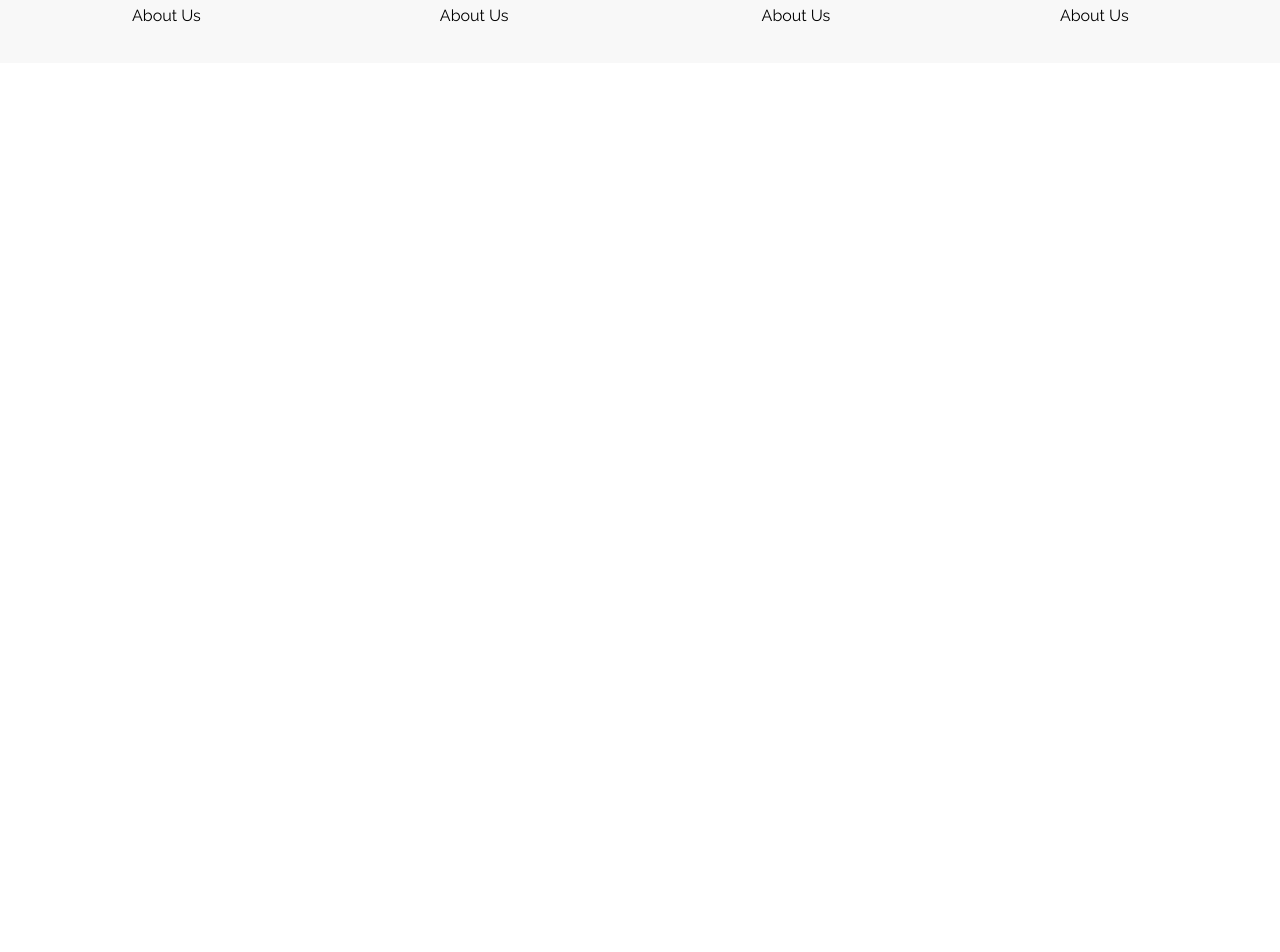
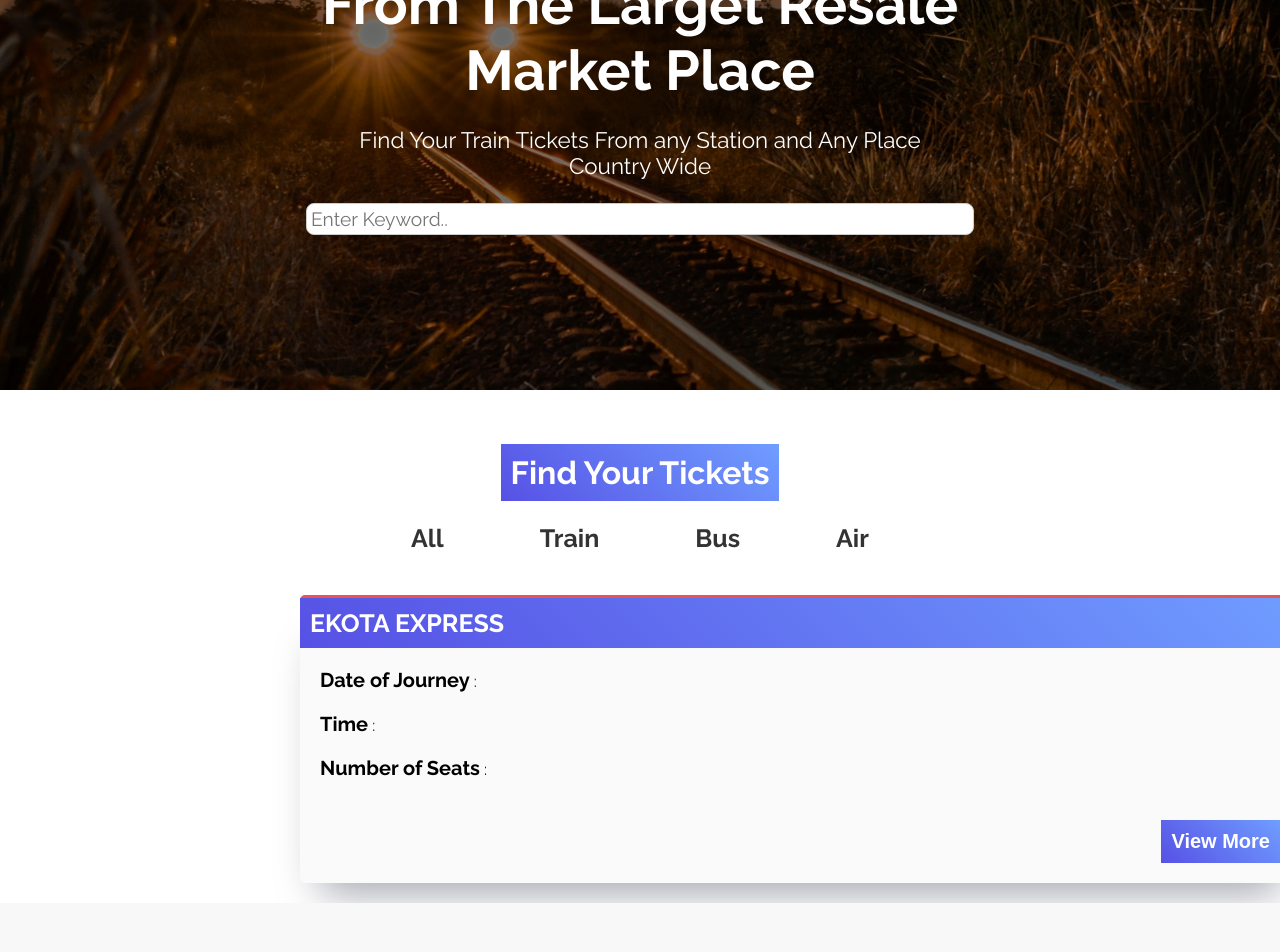
Before and after one commit to hasibulalamrahi/e-ticketing-app-client, a React (Create React App) app: page / in a window 1280 px wide. Shown: the part 340-1292 px from the top of the page. Before the commit the page ends 800 px from the top, so only its background shows below. Built offline with nearby package versions, Linux system fonts and the light colour scheme.

Commit message:
home page done

```diff
--- /dev/null
+++ b/src/Components/Home/bottom.jsx
@@ -0,0 +1,10 @@
+import "../../Styles/HomePage/bottom.css";
+const BottomSection = () => {
+  return (
+    <div>
+
+    </div>
+  );
+};
+
+export default BottomSection;
--- /dev/null
+++ b/src/Components/Home/cards.jsx
@@ -0,0 +1,30 @@
+import '../../Styles/HomePage/cards.css'
+const CardComponent = () => {
+    return (
+      <>
+        <div className="card-container">
+          <div className="box">
+            <div className="card-header">
+              <h3>EKOTA EXPRESS</h3>
+            </div>
+            <div className="ticket-content">
+              <div className="ticket-info">
+                <span className="info">Date of Journey</span> : <span></span>
+              </div>
+              <div className="ticket-info">
+                <span className="info">Time</span> : <span></span>
+              </div>
+              <div className="ticket-info">
+                <span className="info">Number of Seats</span> : <span></span>
+              </div>
+            </div>
+            <div className="toggle-button">
+              <button className="view-more"> View More</button>
+            </div>
+          </div>
+        </div>
+      </>
+    );
+}
+
+export default CardComponent;
--- a/src/Components/Home/main.jsx
+++ b/src/Components/Home/main.jsx
@@ -1,6 +1,13 @@
+import TopSection from './top'
+import TicketSection from './ticket'
+import BottomSection from "./bottom";
 function HomeComponent() {
   return <>
-
+    <div>
+        <TopSection/>
+        <TicketSection/>
+        <BottomSection/>
+    </div>
   </>;
 };
 
--- /dev/null
+++ b/src/Components/Home/ticket.jsx
@@ -0,0 +1,26 @@
+import "../../Styles/HomePage/ticket.css";
+import CardComponent from './cards'
+function TicketSection() {
+  return (
+    <>
+      <div className="best">
+        <h1>
+          <span>Find Your Tickets</span>
+        </h1>
+        <div className="attributes">
+          <p>
+            <span className="bold">All</span>
+          </p>
+          <p>Train</p>
+          <p>Bus</p>
+          <p>Air</p>
+        </div>
+      </div>
+      <div className="ticket-cards">
+        <CardComponent />
+      </div>
+    </>
+  );
+}
+
+export default TicketSection;
--- /dev/null
+++ b/src/Components/Home/top.jsx
@@ -0,0 +1,23 @@
+
+import "../../Styles/HomePage/top.css";
+function TopSection() {
+  return (
+    <>
+      <div className="hero">
+        <div className="content">
+          <h1>Find Your Train Ticket From The Larget Resale Market Place</h1>
+          <p className="search-text">
+            Find Your Train Tickets From any Station and Any Place Country Wide
+          </p>
+          <form className="search">
+            <div>
+              <input type="text" placeholder="Enter Keyword.." />
+            </div>
+          </form>
+        </div>
+      </div>
+    </>
+  );
+}
+
+export default TopSection;
--- a/src/Components/NavBars/Header/header.jsx
+++ b/src/Components/NavBars/Header/header.jsx
@@ -1,6 +1,7 @@
 
 
 import React, {useState} from 'react'
+import { Link } from "react-router-dom";
 import {HiOutlineMenuAlt4} from 'react-icons/hi'
 import {FaRegTimesCircle} from 'react-icons/fa'
 import { BsTagsFill } from "react-icons/bs";
@@ -21,7 +22,7 @@ const Header = () => {
           </h1>
           <ul className={click ? "nav-menu active" : "nav-menu"}>
             <li>
-              <a href="#">Home</a>
+              <Link to="/">Home</Link>
             </li>
             <li>
               <a href="#">Sell Tickets</a>
@@ -33,8 +34,12 @@ const Header = () => {
               <a href="#">About</a>
             </li>
           </ul>
-          <button className="btn">Sign In</button>
-          <button className="btn">Sign Up</button>
+          <Link to="/sign-in">
+            <button className="btn">Sign In</button>
+          </Link>
+          <Link to="/sign-up">
+            <button className="btn">Sign Up</button>
+          </Link>
           <div className="hamburger" onClick={handleClick}>
             {click ? (
               <FaRegTimesCircle className="icon" />
--- /dev/null
+++ b/src/Styles/HomePage/cards.css
@@ -0,0 +1,56 @@
+:root{
+     --red: hsl(0, 78%, 62%);
+}
+.card-container{
+    padding: 10px 300px 20px 300px;
+
+}
+
+.card-container .box {
+    border-radius: 5px;
+    box-shadow: 0px 30px 40px -20px hsl(229, 6%, 66%);
+    border-top: 3px solid hsl(0, 78%, 62%);;
+    background-color: hsl(0, 0%, 98%);
+    min-height: 250px;
+    min-width: 1000px;
+}
+
+.box .card-header{
+  background-image: linear-gradient(45deg, #5651e5 0%, #709dff 100%);
+}
+.box .card-header h3{
+    color: white;
+    padding: 10px;
+     font-weight: bolder;
+     font-size: 25px;
+}
+
+.box .ticket-content{
+    padding: 10px;
+}
+
+.box .ticket-content .ticket-info{
+    padding: 10px;
+
+}
+
+.box .ticket-content .ticket-info span{
+    font-size: 20px;
+    font-weight: bold;
+}
+
+.box .toggle-button{
+    display: flex;
+    justify-content: end;
+    padding: 20px;
+}
+
+.box .toggle-button .view-more{
+    padding: 10px;
+    font-size: 20px;
+    color: white;
+    font-weight: bold;
+    border: none;
+  background-image: linear-gradient(45deg, #5651e5 0%, #709dff 100%);
+  cursor: pointer;
+}
--- /dev/null
+++ b/src/Styles/HomePage/ticket.css
@@ -0,0 +1,29 @@
+.best {
+    width: 100%;
+    text-align: center;
+}
+.best h1{
+    color: white;
+    font-weight: bolder;
+
+}
+.best h1 span{
+  background-image: linear-gradient(45deg, #5651e5 0%, #709dff 100%);
+    padding: 10px;
+}
+
+.best .attributes {
+    display: flex;
+    justify-content: center;
+}
+
+.best .attributes p {
+    margin: 2rem 3rem;
+    font-size: 25px;
+    font-weight: bolder;
+    color: #333;
+}
+
+.best .ticket-cards{
+    padding: 10px;
+}
--- /dev/null
+++ b/src/Styles/HomePage/top.css
@@ -0,0 +1,95 @@
+.hero {
+    background-color: rgba(0,0,0,.5);
+    color: #fff;
+    height: 80vh;
+    width: 100%;
+    position: relative;
+    margin-bottom: 4rem;
+}
+
+.hero:before {
+    content: '';
+    background: url('../../../public/assets/train_1.jpg') no-repeat center center/cover;
+    height: 100%;
+    width: 100%;
+    position: absolute;
+    top: 0;
+    left: 0;
+    z-index: -1;
+}
+
+.hero .content {
+    height: 100%;
+    display: flex;
+    flex-direction: column;
+    justify-content: center;
+    text-align: center;
+    max-width: 700px;
+    margin: auto;
+    padding: 1rem;
+}
+
+.hero h1 {
+    font-size: 3.5rem;
+    text-transform: capitalize;
+}
+
+.hero .search-text {
+    margin: 1.5rem;
+    font-size: 1.4rem;
+}
+
+.search {
+    display: flex;
+    background-color: #fff;
+    color: #333;
+    justify-content: space-between;
+    align-items: center;
+    border: 1px solid #ccc;
+    padding: 4px;
+    border-radius: 8px;
+}
+
+.search input[type=text] {
+    border: transparent;
+    background-color: transparent;
+    width: 400px;
+    font-size: 1.2rem;
+    font-family: 'Raleway', sans-serif;
+}
+
+.search input[type=text]:focus {
+    outline: none;
+}
+
+.search label {
+    padding: 0 14px 0 8px;
+}
+
+.search .radio {
+    display: flex;
+    align-items: center;
+}
+
+.search button {
+    background-image: linear-gradient(45deg, #5651e5 0%, #709dff 100%);
+    border: 1px solid #5651e5;
+    color: #fff;
+    padding: 10px;
+    border-radius: 8px;
+    cursor: pointer;
+}
+
+@media screen and (max-width: 940px) {
+    .hero {
+        height: 70vh;
+    }
+
+    .hero h1 {
+        font-size: 2.5rem;
+    }
+
+    .search input[type=text] {
+        width: 100%;
+    }
+}
```
Also changed, not shown: src/Styles/HomePage/bottom.css (added).
